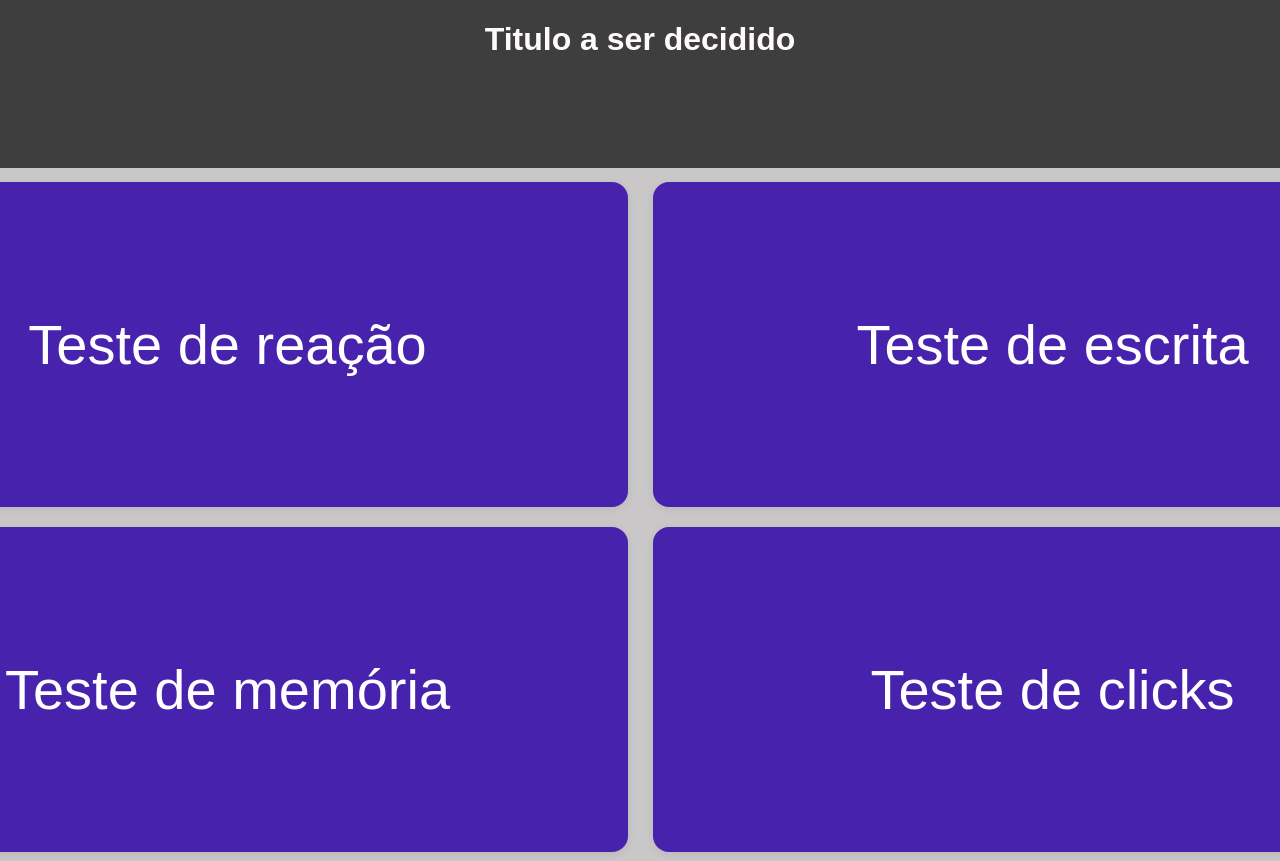
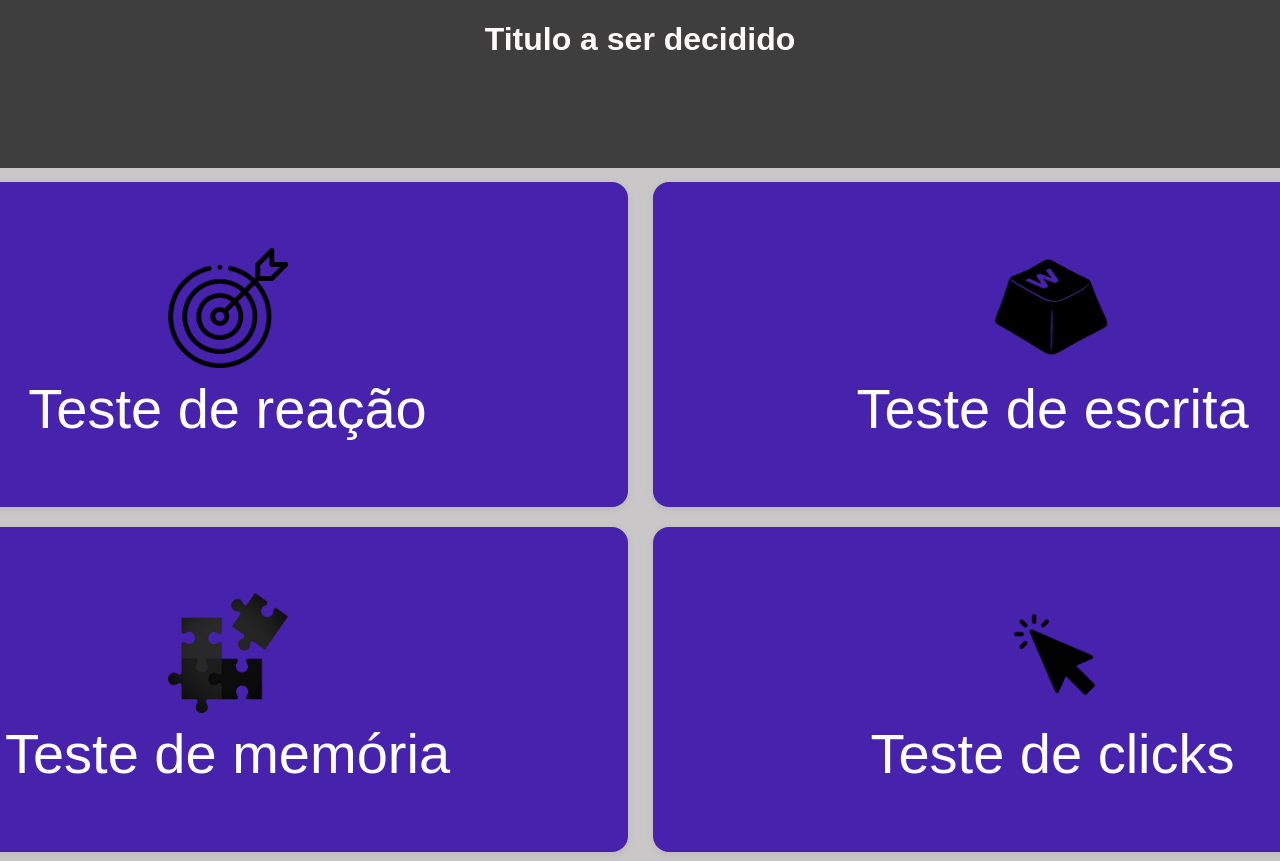
Before and after one commit to eronzito/Benchmark, a plain HTML site: page index.html in a window 1280 px wide. Shown: the top 861 px of the page. Drawn offline with Linux system fonts and the light colour scheme.

Commit message:
Icones para teste

```diff
--- a/index.html
+++ b/index.html
@@ -12,8 +12,8 @@
             min-height: 100vh;
             display: flex;
             flex-direction: column;
-            justify-content: center; /* Center vertically */
-            align-items: center;     /* Center horizontally */
+            justify-content: center;
+            align-items: center;
         }
         h1 {
             margin-bottom: 110px;
@@ -25,10 +25,19 @@
     <h1>Titulo a ser decidido</h1>
     <div class="button-area">
         <div class="button-grid">
-            <a class="nav-button" href="pag1.html">Teste de reação</a>
-            <a class="nav-button" href="pag2.html">Teste de escrita</a>
-            <a class="nav-button" href="pag3.html">Teste de memória</a>
-            <a class="nav-button" href="pag4.html">Teste de clicks</a>
+            <a class="nav-button" href="pag1.html">
+                <img src="alvo.png" alt="Ícone Teste de reação" class="nav-img">
+                Teste de reação
+            </a>
+            <a class="nav-button" href="pag2.html">
+                <img src="keycap.png" alt="Ícone Teste de escrita" class="nav-img" style="width:700px; height:700px;">
+                Teste de escrita</a>
+            <a class="nav-button" href="pag3.html">
+                <img src="memoria.png" alt="Ícone Teste de memória" class="nav-img" style="width:700px; height:700px;">
+                Teste de memória</a>
+            <a class="nav-button" href="pag4.html">
+                <img src="cursor.png" alt="Ícone Teste de clicks" class="nav-img" style="width:700px; height:700px;">
+                Teste de clicks</a>
         </div>
     </div>
 </body>
--- a/style.css
+++ b/style.css
@@ -14,13 +14,12 @@
         }
         .nav-button {
             display: flex;
+            flex-direction: column;
             align-items: center;
             justify-content: center;
             width: 800px;
             height: 325px;
             font-size: 38px;
-            /*-webkit-text-stroke-width: 1px;
-            -webkit-text-stroke-color: black;*/
             font-size: 56px;
             border: none;
             border-radius: 16px;
@@ -35,3 +34,9 @@
             background: #0056b3;
             border: 3px solid #fff;
         }
+        .nav-img {
+            display: block;
+            margin: 0 auto 8px auto;
+            max-width: 120px;
+            max-height: 120px;
+        }
```
Also changed, not shown: alvo.png (added), cursor.png (added), keycap.png (added), memoria.png (added).
